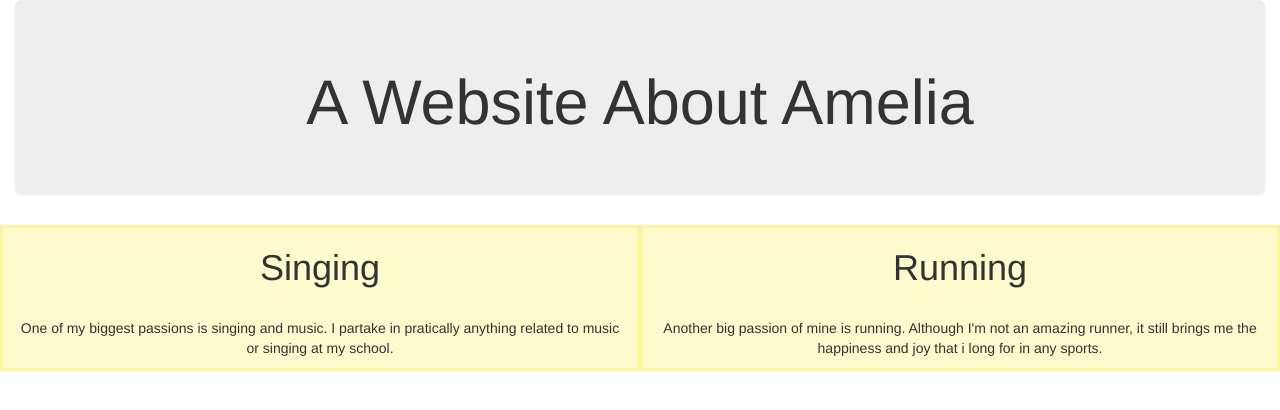
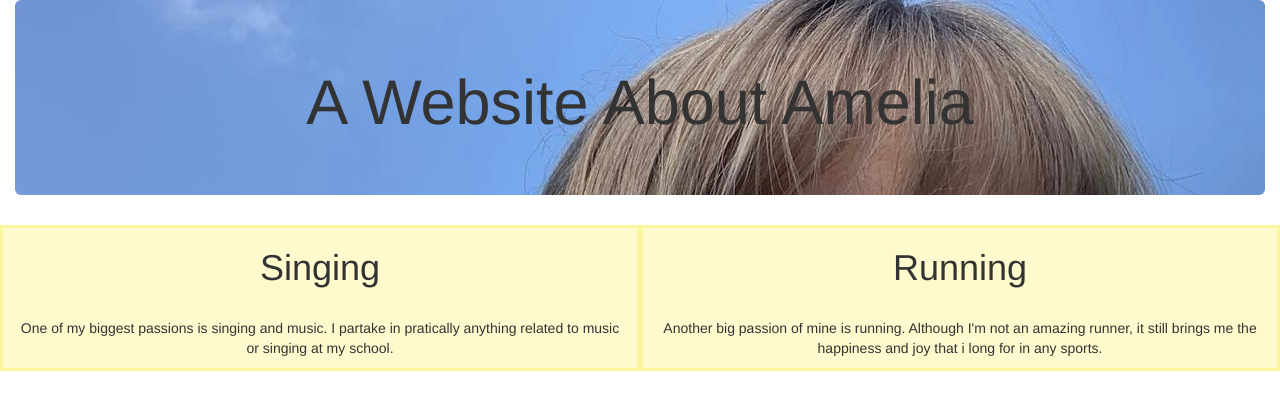
Before and after one commit to ameliajoyner/jumbotron, a plain HTML site: page index.html in a window 1280 px wide. Drawn offline with nearby package versions, Linux system fonts and the light colour scheme.

Commit message:
Update style.css

```diff
--- a/style.css
+++ b/style.css
@@ -1,5 +1,5 @@
 .jumbotron {
-    background-image: url('./images_for_Jumbotron/  FUIIEO685.JPG')
+    background-image: url('./images_for_Jumbotron/IMG_E5281.JPG')
 }
 .col-xs-6 {
     background-color:lemonchiffon;
```
